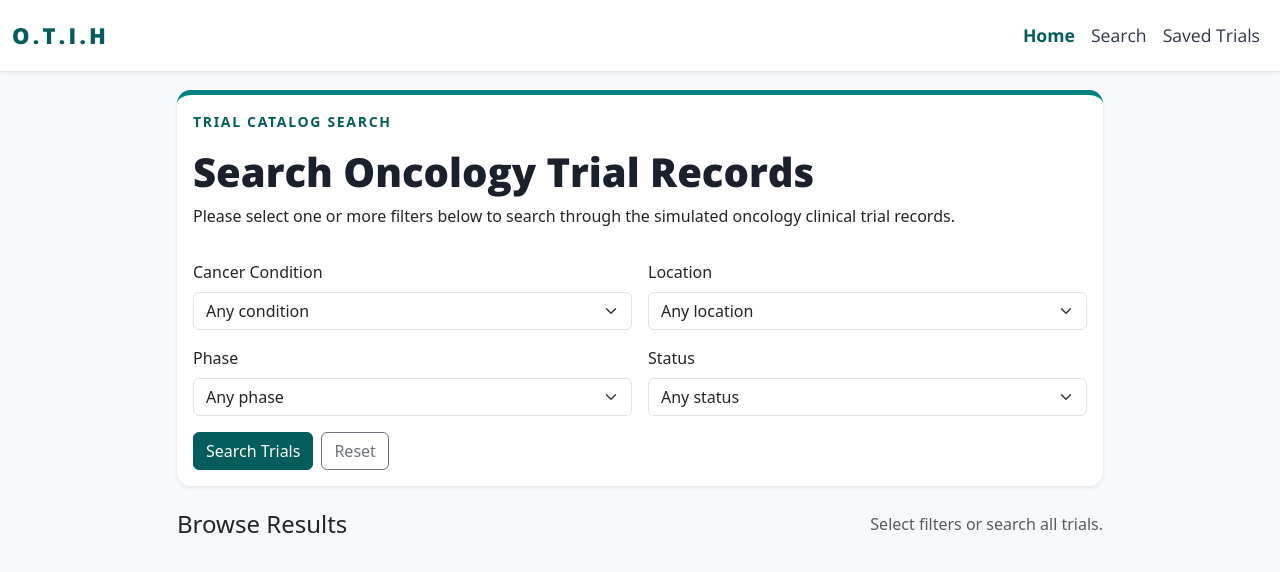
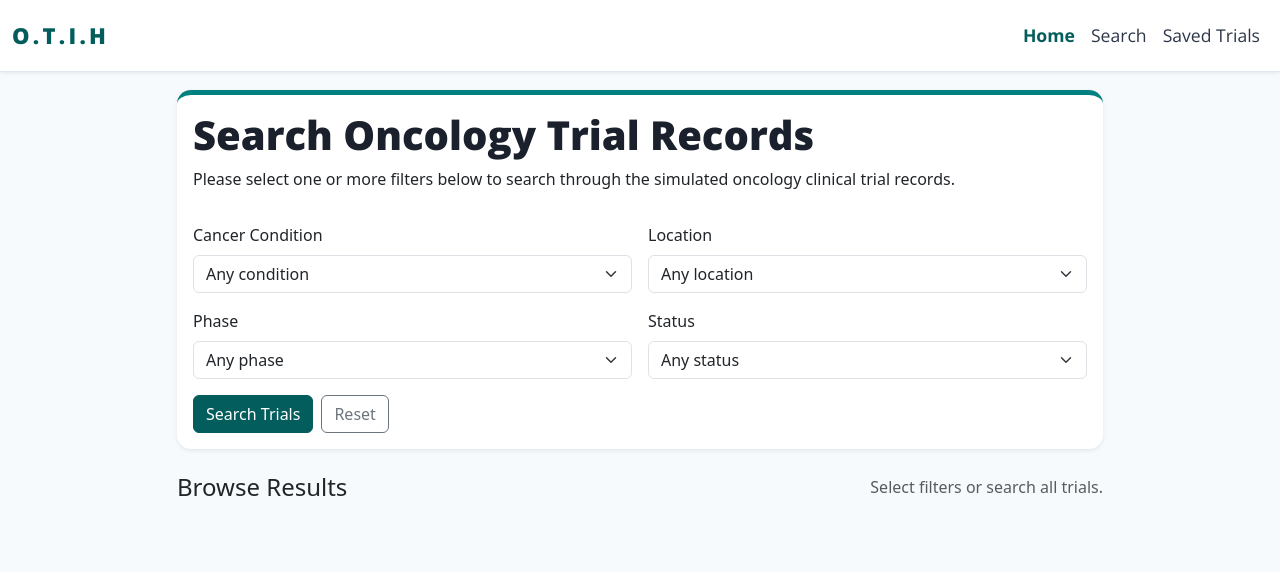
Before and after one commit to crisst330/oncology-trial-information-hub-project-2, a website: page frontend/search.html in a window 1280 px wide. Drawn offline with nearby package versions, Linux system fonts and the light colour scheme; no server answers.

Commit message:
Updated saved.html, search.html, & added icon link
In this commit, I have updated the homepage tag and updated the search.html file.

```diff
--- a/db/myNotesDB.js
+++ b/db/myNotesDB.js
@@ -102,7 +102,6 @@ function MyNotesDB({
     }
   };
 
-
 me.updateNote = async (id, {title, notes: noteText, interestLevel} = {}) => {
     const { client, notes } = await connect();
     try {
@@ -136,6 +135,5 @@ me.deleteNote = async (id) => {
   return me;
 }
 
-
 const myNotesDB = MyNotesDB();
 export default myNotesDB;
--- a/frontend/search.html
+++ b/frontend/search.html
@@ -62,10 +62,6 @@
           <div class="col-lg-10">
             <div class="card search-panel shadow-sm">
               <div class="card-body">
-                <p class="text-uppercase small fw-bold search-label">
-                  Trial Catalog Search
-                </p>
-
                 <h1 class="card-title">Search Oncology Trial Records</h1>
 
                 <p class="card-text">
```
Also changed, not shown: frontend/saved.html (+1 -0 lines).
